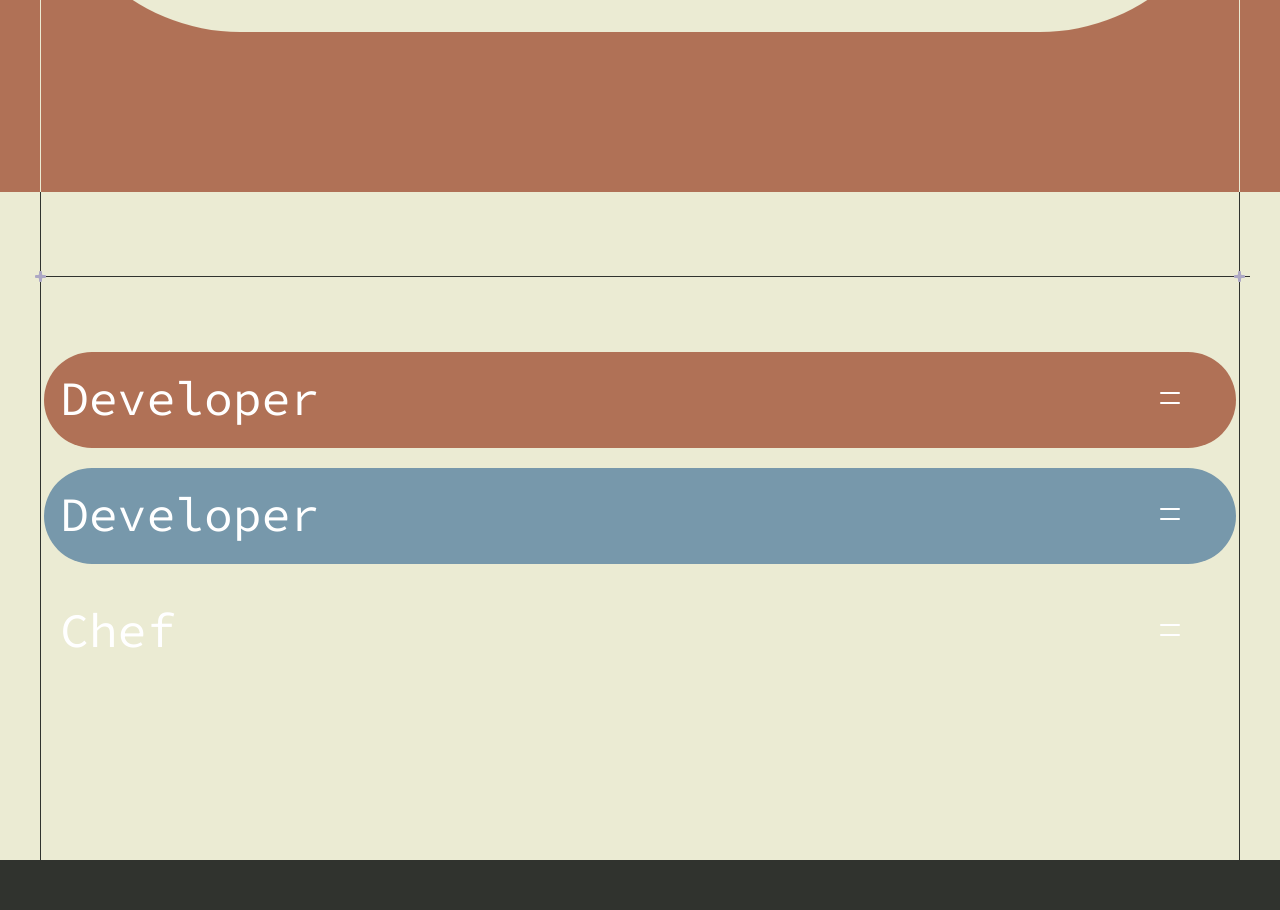
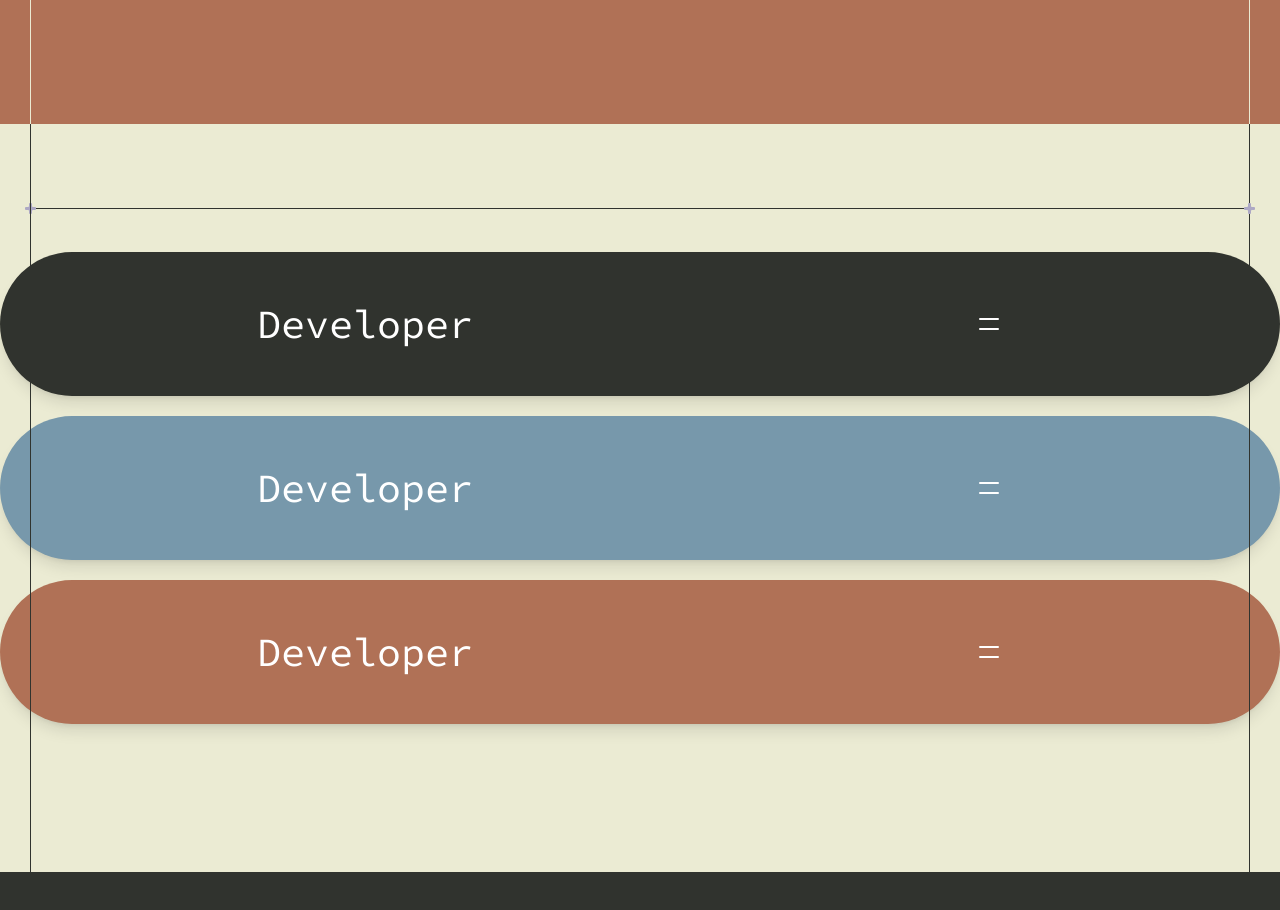
Before and after one commit to farahcaa/Chris-Farah, a React (Vite) app: page / in a window 1280 px wide. Shown: the part 520-1430 px from the top of the page. Before the commit the page ends 1380 px from the top, so only its background shows below. Built offline with nearby package versions, Linux system fonts and the light colour scheme.

Commit message:
about us! (dev section :-1: )
just finished the about us format for the developer section and applied all to the other 2 still need to fix z index

```diff
--- a/src/components/About.jsx
+++ b/src/components/About.jsx
@@ -33,6 +33,7 @@ const About = () => {
       setdropdiv2(true);
     }
   };
+
   return (
     <Section
       className={`bg-B`}
@@ -40,31 +41,31 @@ const About = () => {
       crossescolor={true}
       crossesOffset="lg:translate-y-[5.25rem]"
     >
+      {/* Start Developer */}
       <div
         className={`${
           dropdiv
-            ? "bg-Bs mx-11 rounded-full flex flex-col pl-[6rem] pt-9 pr-[5rem] mb-5 transform h-[29rem] duration-300"
-            : "bg-Bs mx-11 rounded-full flex flex-col p-4 mb-5 transform h-[6rem] duration-300"
+            ? "bg-Bo z-1 rounded-full flex flex-col  shadow-lg transform lg:h-[42rem] md:h-[85rem] sm:h-[85rem] xs:h-[85rem] duration-300"
+            : "bg-Bo z-1 rounded-full flex flex-col p-4 mb-5 shadow-lg transform h-[9rem] duration-300"
         }`}
         onClick={handleClick}
       >
-        <div className="flex flex-row">
-          <h2 className="h2 flex  text-white font-code">Developer</h2>
-          <Button
-            className={"ml-auto bg-inherit my-auto mr-4"}
-            onclick={handleClick}
-          >
+        <div
+          className={`flex flex-row mb-5 sm:pt-[9rem] xs:pt-[5rem] lg:pt-7 `}
+        >
+          <h2 className={`h2 flex text-white font-code mx-auto`}>Developer</h2>
+          <Button className={`bg-inherit mx-auto`} onclick={handleClick}>
             <MenuSvg openNavigation={dropdiv} />
           </Button>
         </div>
         <div
           className={`${
             dropdiv
-              ? "flex transform duration-500"
-              : "flex transform -translate-x-[100rem] duration-500 "
+              ? "flex lg:flex-row md:flex-col sm:flex-col xs:flex-col transform duration-500"
+              : "flex transform -translate-x-[150rem] duration-500 "
           }`}
         >
-          <div className="flex flex-col pl-5">
+          <div className="flex flex-col lg:pl-5 md:ml-10 sm:px-7 xs:p-12">
             <div className="flex justify-center">
               {" "}
               <img
@@ -74,13 +75,14 @@ const About = () => {
                 className="rounded-full"
               />{" "}
             </div>
-            <h3 className="flex h6 overflow-wrap text-wrap">
+
+            <h3 className="flex h6 px-0 overflow-wrap text-wrap">
               Currently pursuing a degree in Computer Science at the University
               of Cincinnati, where I delve into the intricacies of software
               engineering and algorithmic problem-solving.
             </h3>
           </div>
-          <div>
+          <div className="flex flex-col lg:pl-5 md:px-12 sm:px-7 xs:p-12">
             <div className="flex justify-center mb-5">
               <img
                 src={reactimg}
@@ -96,7 +98,7 @@ const About = () => {
               solutions.
             </h3>
           </div>
-          <div>
+          <div className="flex flex-col lg:pl-5 md:px-12 sm:px-7 xs:p-12">
             <div className="flex justify-center items-center mb-5">
               <img
                 src={web}
@@ -112,89 +114,32 @@ const About = () => {
             </h3>
           </div>
         </div>
-
-        {/* End of developer */}
       </div>
+      {/* End of Developer */}
       <div
         className={`${
           dropdiv1
-            ? "bg-Asb mx-11 rounded-full flex flex-col pl-[6rem] pt-9 pr-[5rem] mb-5 transform h-[29rem] duration-300"
-            : "bg-Asb mx-11 rounded-full flex flex-col p-4 mb-5 transform h-[6rem] duration-300"
+            ? "bg-Asb z-1 rounded-full flex flex-col  shadow-lg transform lg:h-[42rem] md:h-[85rem] sm:h-[85rem] xs:h-[85rem] duration-300"
+            : "bg-Asb z-50 rounded-full flex flex-col p-4 mb-5 shadow-lg transform h-[9rem] duration-300"
         }`}
         onClick={handleclick2}
       >
-        <div className="flex flex-row">
-          <h2 className="h2 flex  text-white font-code">Developer</h2>
-          <Button
-            className={"ml-auto bg-inherit my-auto mr-4"}
-            onclick={handleclick2}
-          >
+        <div
+          className={`flex flex-row mb-5 sm:pt-[9rem] xs:pt-[5rem] lg:pt-7 `}
+        >
+          <h2 className={`h2 flex text-white font-code mx-auto`}>Developer</h2>
+          <Button className={`bg-inherit mx-auto`} onclick={handleclick2}>
             <MenuSvg openNavigation={dropdiv1} />
           </Button>
         </div>
         <div
           className={`${
             dropdiv1
-              ? "flex transform duration-500"
-              : "flex transform -translate-x-[100rem] duration-500 "
+              ? "flex lg:flex-row md:flex-col sm:flex-col xs:flex-col transform duration-500"
+              : "flex transform -translate-x-[150rem] duration-500 "
           }`}
         >
-          <div className="flex flex-col pl-5">
-            <div className="flex justify-center">
-              <img src={uc} height={100} width={100} className="rounded-full" />
-            </div>
-            <h3 className="flex h6 overflow-wrap text-wrap">text</h3>
-          </div>
-          <div>
-            <div className="flex justify-center mb-5">
-              <img
-                src={reactimg}
-                height={100}
-                width={100}
-                className="rounded-full"
-              />
-            </div>
-            <h3 className="flex h6 overflow-wrap text-wrap">text</h3>
-          </div>
-          <div>
-            <div className="flex justify-center items-center mb-5">
-              <img
-                src={web}
-                height={100}
-                width={100}
-                className=" bg-white rounded-full"
-              />
-            </div>
-            <h3 className=" h6 flex overflow-wrap text-wrap m">text</h3>
-          </div>
-        </div>
-      </div>
-      {/* End of Chef */}
-      <div
-        className={`${
-          dropdiv2
-            ? "bg-Asb mx-11 rounded-full flex flex-col pl-[6rem] pt-9 pr-[5rem] mb-5 transform h-[29rem] duration-300"
-            : "bg-s mx-11 rounded-full flex flex-col p-4 mb-5 transform h-[6rem] duration-300"
-        }`}
-        onClick={handleclick2}
-      >
-        <div className="flex flex-row">
-          <h2 className="h2 flex  text-white font-code">Chef</h2>
-          <Button
-            className={"ml-auto bg-inherit my-auto mr-4"}
-            onclick={handleclick3}
-          >
-            <MenuSvg openNavigation={dropdiv2} />
-          </Button>
-        </div>
-        <div
-          className={`${
-            dropdiv2
-              ? "flex transform duration-500"
-              : "flex transform -translate-x-[100rem] duration-500 "
-          }`}
-        >
-          <div className="flex flex-col pl-5">
+          <div className="flex flex-col lg:pl-5 md:ml-10 sm:px-7 xs:p-12">
             <div className="flex justify-center">
               {" "}
               <img
@@ -204,9 +149,14 @@ const About = () => {
                 className="rounded-full"
               />{" "}
             </div>
-            <h3 className="flex h6 overflow-wrap text-wrap">text</h3>
+
+            <h3 className="flex h6 px-0 overflow-wrap text-wrap">
+              Currently pursuing a degree in Computer Science at the University
+              of Cincinnati, where I delve into the intricacies of software
+              engineering and algorithmic problem-solving.
+            </h3>
           </div>
-          <div>
+          <div className="flex flex-col lg:pl-5 md:px-12 sm:px-7 xs:p-12">
             <div className="flex justify-center mb-5">
               <img
                 src={reactimg}
@@ -215,9 +165,14 @@ const About = () => {
                 className="rounded-full"
               />
             </div>
-            <h3 className="flex h6 overflow-wrap text-wrap">text</h3>
+            <h3 className="flex h6 overflow-wrap text-wrap">
+              Passionate about crafting seamless user experiences, I&apos;m
+              actively engaged in application development, leveraging the power
+              of React and Node.js/Express to build dynamic and responsive
+              solutions.
+            </h3>
           </div>
-          <div>
+          <div className="flex flex-col lg:pl-5 md:px-12 sm:px-7 xs:p-12">
             <div className="flex justify-center items-center mb-5">
               <img
                 src={web}
@@ -226,10 +181,87 @@ const About = () => {
                 className=" bg-white rounded-full"
               />
             </div>
-            <h3 className=" h6 flex overflow-wrap text-wrap m">text</h3>
+            <h3 className=" h6 flex overflow-wrap text-wrap m">
+              With a repertoire of website projects under my belt and an
+              eagerness to explore new horizons, I&apos;m committed to honing my
+              skills and embarking on exciting ventures in web development.
+            </h3>
           </div>
         </div>
-        {/* End of GymRat */}
+      </div>
+      {/* End of Chef */}
+      <div
+        className={`${
+          dropdiv2
+            ? "bg-Bs z-1 rounded-full flex flex-col  shadow-lg transform lg:h-[42rem] md:h-[85rem] sm:h-[85rem] xs:h-[85rem] duration-300"
+            : "bg-Bs z-1 rounded-full flex flex-col p-4 mb-5 shadow-lg transform h-[9rem] duration-300"
+        }`}
+        onClick={handleclick3}
+      >
+        <div
+          className={`flex flex-row mb-5 sm:pt-[9rem] xs:pt-[5rem] lg:pt-7 `}
+        >
+          <h2 className={`h2 flex text-white font-code mx-auto`}>Developer</h2>
+          <Button className={`bg-inherit mx-auto`} onclick={handleclick3}>
+            <MenuSvg openNavigation={dropdiv2} />
+          </Button>
+        </div>
+        <div
+          className={`${
+            dropdiv2
+              ? "flex lg:flex-row md:flex-col sm:flex-col xs:flex-col transform duration-500"
+              : "flex transform -translate-x-[150rem] duration-500 "
+          }`}
+        >
+          <div className="flex flex-col lg:pl-5 md:ml-10 sm:px-7 xs:p-12">
+            <div className="flex justify-center">
+              {" "}
+              <img
+                src={uc}
+                height={100}
+                width={100}
+                className="rounded-full"
+              />{" "}
+            </div>
+
+            <h3 className="flex h6 px-0 overflow-wrap text-wrap">
+              Currently pursuing a degree in Computer Science at the University
+              of Cincinnati, where I delve into the intricacies of software
+              engineering and algorithmic problem-solving.
+            </h3>
+          </div>
+          <div className="flex flex-col lg:pl-5 md:px-12 sm:px-7 xs:p-12">
+            <div className="flex justify-center mb-5">
+              <img
+                src={reactimg}
+                height={100}
+                width={100}
+                className="rounded-full"
+              />
+            </div>
+            <h3 className="flex h6 overflow-wrap text-wrap">
+              Passionate about crafting seamless user experiences, I&apos;m
+              actively engaged in application development, leveraging the power
+              of React and Node.js/Express to build dynamic and responsive
+              solutions.
+            </h3>
+          </div>
+          <div className="flex flex-col lg:pl-5 md:px-12 sm:px-7 xs:p-12">
+            <div className="flex justify-center items-center mb-5">
+              <img
+                src={web}
+                height={100}
+                width={100}
+                className=" bg-white rounded-full"
+              />
+            </div>
+            <h3 className=" h6 flex overflow-wrap text-wrap m">
+              With a repertoire of website projects under my belt and an
+              eagerness to explore new horizons, I&apos;m committed to honing my
+              skills and embarking on exciting ventures in web development.
+            </h3>
+          </div>
+        </div>
       </div>
     </Section>
   );
--- a/src/components/Section.jsx
+++ b/src/components/Section.jsx
@@ -25,7 +25,7 @@ const Section = ({
       <div
         className={` ${
           crossescolor ? "bg-Bo" : "bg-B"
-        } hidden absolute top-0 left-5 w-0.25 h-full pointer-events-none md:block lg:left-7.5 xl:left-10`}
+        } hidden absolute top-0 z-10 left-5 w-0.25 h-full pointer-events-none md:block lg:left-7.5 xl:left-10`}
       />
       <div
         className={`${
--- a/tailwind.config.js
+++ b/tailwind.config.js
@@ -6,6 +6,9 @@ export default {
   content: ["./index.html", "./src/**/*.{js,ts,jsx,tsx}"],
   theme: {
     extend: {
+      transitionProperty: {
+        spacing: "margin",
+      },
       colors: {
         B: "#EBEBD3",
         Bs: "#B07156",
@@ -78,6 +81,13 @@ export default {
           "conic-gradient(from 225deg, #FFC876, #79FFF7, #9F53FF, #FF98E2, #FFC876)",
       },
     },
+    screens: {
+      xs: "400px",
+      sm: "640px",
+      md: "768px",
+      lg: "1024px",
+      xl: "1289px",
+    },
   },
   plugins: [
     plugin(function ({ addBase, addComponents, addUtilities }) {
```
